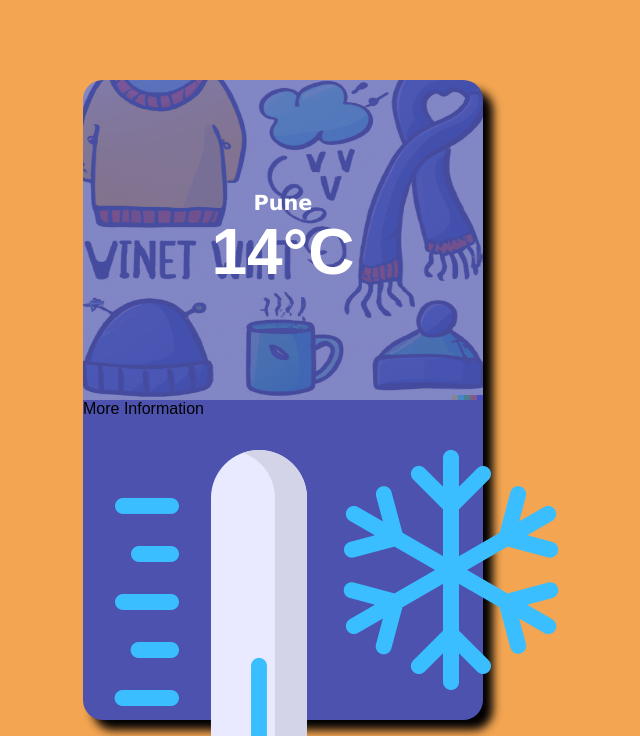
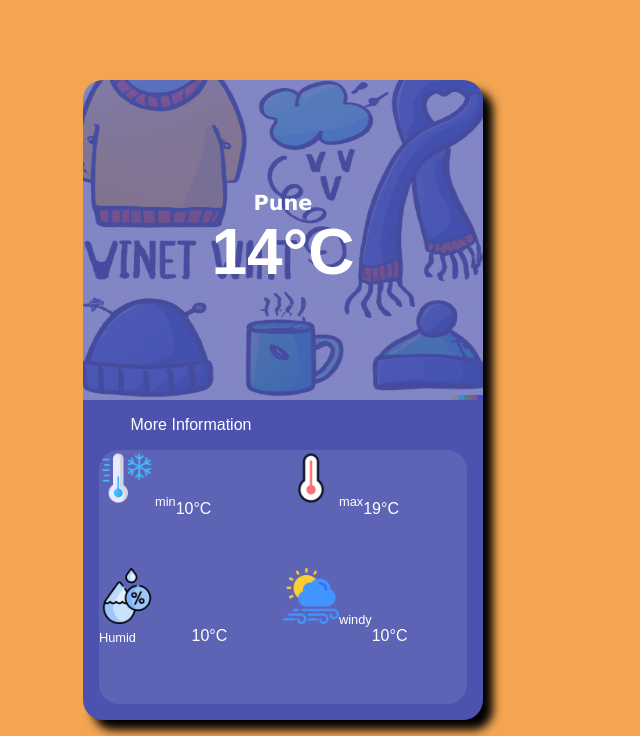
Before and after one commit to MansiSonawani/Weather-App-Angular, an Angular app in the folder weatherApp/: page / in a window 1280 px wide. Shown: the top 736 px of the page, without its empty margins (357-997 px from the left). Built offline with nearby package versions, Linux system fonts and the light colour scheme; no server answers.

Commit message:
Finishing touches

```diff
--- /dev/null
+++ b/package.json
@@ -0,0 +1,5 @@
+{
+  "dependencies": {
+    "three": "^0.149.0"
+  }
+}
--- a/weatherApp/src/app/app.component.html
+++ b/weatherApp/src/app/app.component.html
@@ -14,13 +14,47 @@
       More Information
     </div>
     <div class="more-info-container">
+
+
       <div class="info-block">
         <div class="info-block-label">
-          <img src="../assets/min temp.jpg" sizes="1 cm">
+          <img src="../assets/min temp.jpg" >
           <!--<img src="../assets/max temp.jpg">
           <img src="../assets/himidity.jpg">
           <img src="../assets/windy.png"> -->
           <span>min</span>
+        </div>
+        <div class="info-block-value">
+          10°C
+        </div>
+      </div>
+      <div class="info-block">
+        <div class="info-block-label">
+
+          <img src="../assets/max temp.jpg">
+          <span>max</span>
+        </div>
+        <div class="info-block-value">
+          19°C
+        </div>
+      </div>
+      <div class="info-block">
+        <div class="info-block-label">
+
+          <img src="../assets/humid.png">
+
+          <span>Humid</span>
+        </div>
+        <div class="info-block-value">
+          10°C
+        </div>
+      </div>
+
+      <div class="info-block">
+        <div class="info-block-label">
+
+          <img src="../assets/windy.png">
+          <span>windy</span>
         </div>
         <div class="info-block-value">
           10°C
--- a/weatherApp/src/styles.css
+++ b/weatherApp/src/styles.css
@@ -45,6 +45,15 @@ body{
     border-top-right-radius: 20px;
     border-top-left-radius: 20px;
 }
+.lower-data{
+    position: relative;
+    overflow:hidden;
+    width: 100%;
+    height: 50%;
+    padding: 1em;
+    display: flex;
+    flex-direction: column;
+}
 
 .upper-data img{
     position: absolute;
@@ -88,3 +97,56 @@ body{
     font-weight: bold;
     font-family:Arial, Helvetica, sans-serif;
 }
+.more-info-label{
+    color: white;
+    align-items: center;
+}
+
+.more-info-container{
+    flex : 1;
+    background-color: var(--shadow-light);
+    border-bottom-left-radius:20px ;
+    border-bottom-right-radius: 20px;
+    border-top-right-radius: 20px;
+    border-top-left-radius: 20px;
+    margin-top: 1em;
+    display: flex;
+    flex-direction: row;
+    flex-wrap: wrap;
+}
+
+.info-block{
+    width: 50%;
+    display: flex;
+    flex-direction: row;
+}
+
+.more-info-label{
+    width: 50%;
+    display: flex;
+    flex-direction: column;
+    justify-content: center;
+    align-items: center;
+
+}
+
+.info-block-label img{
+    width: 3.5em;
+
+}
+
+.info-block-label span{
+    color: white;
+    font-size: 0.8em;
+    align-items: center;
+    justify-content: flex-end;
+}
+
+.info-block-value{
+    width: 50%;
+    display: flex;
+    justify-content: flex-start;
+    align-items: center;
+    color: var(--white);
+
+}
```
Also changed, not shown: weatherApp/src/assets/humid.png, 1 other file (tests, documents, lock files or other folders).
